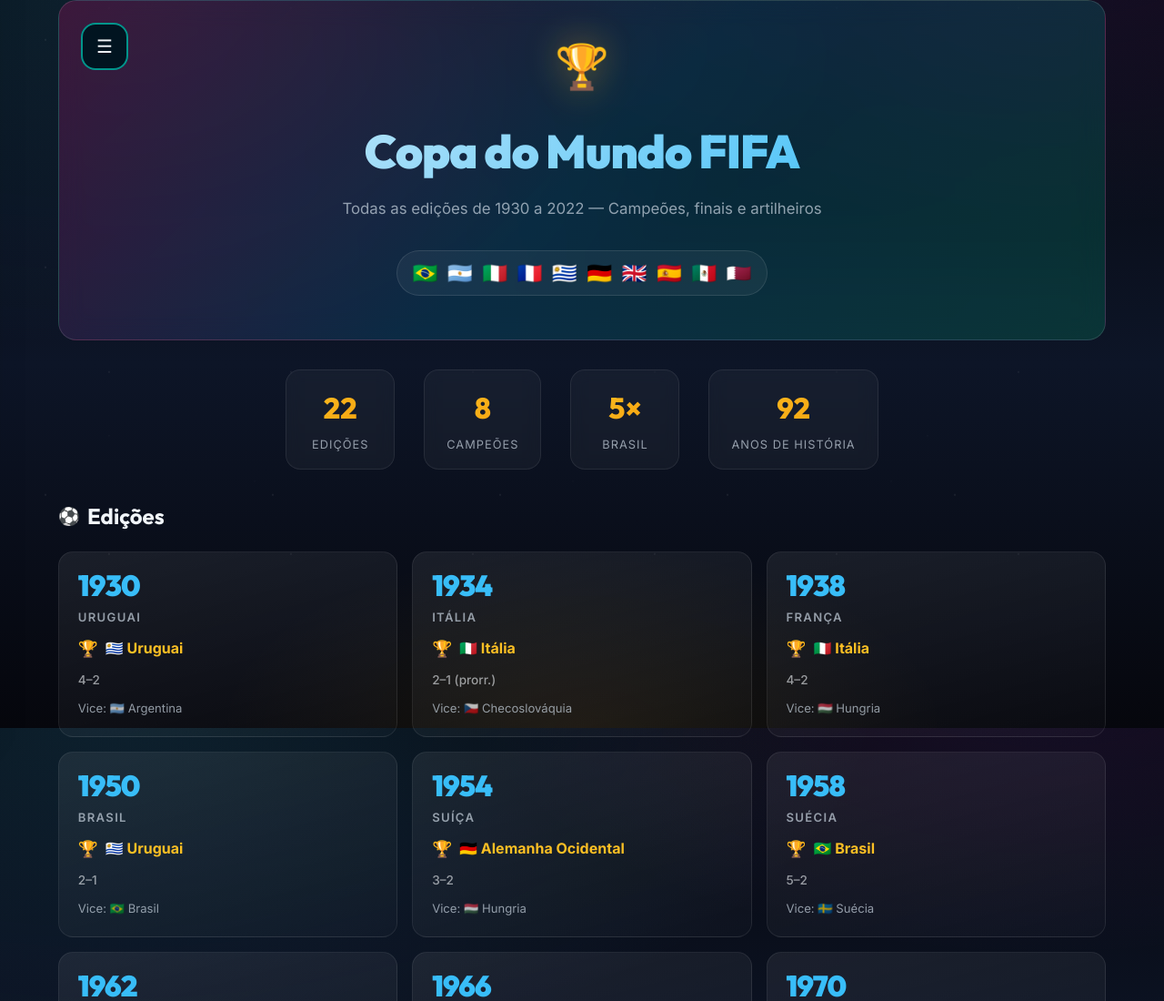
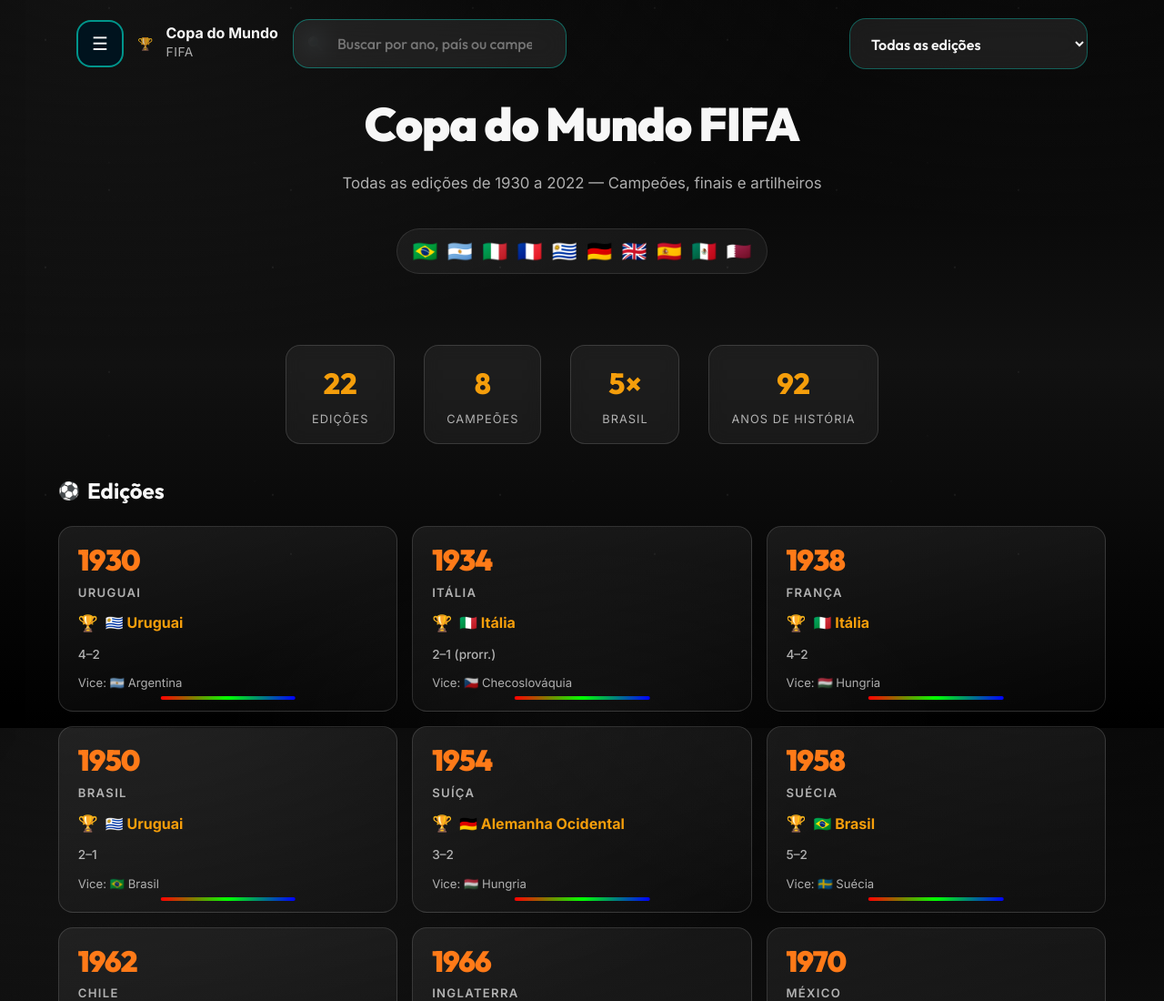
Before and after one commit to pedroquemtatristenaotamais/pedromiguelcopadomundo2ds, a plain HTML site: page index.html in a window 1280 px wide. Shown: the top 1100 px of the page at 91% size. Drawn offline with Linux system fonts and the light colour scheme.

Commit message:
UI: replace blue with orange/gold; add per-card champion stripe; set --champ-color in app.js

```diff
--- a/app.js
+++ b/app.js
@@ -86,6 +86,38 @@
         <div class="ed-score">${ed.score}</div>
         <div class="ed-runner-up">Vice: ${getFlag(ed.runner)} ${ed.runnerPt}</div>
       `;
+
+      // Set a champion color (used by CSS --champ-color for the hover stripe)
+      const championColors = {
+        Brazil: '#009c3b',
+        Argentina: '#74b9ff',
+        Uruguay: '#6fc2e6',
+        Italy: '#0072bc',
+        France: '#002395',
+        England: '#cf142b',
+        Germany: '#000000',
+        'West Germany': '#000000',
+        Spain: '#c60b1e',
+        Netherlands: '#ff7f00',
+        Croatia: '#ff0000',
+        Sweden: '#006aa7',
+        Poland: '#dc143c',
+        Hungary: '#d20000',
+        'Czechoslovakia': '#d7141a',
+        Russia: '#0033a0',
+        Japan: '#bc002d',
+        'South Korea': '#003478',
+        'South Africa': '#008053',
+        Chile: '#d52b1e',
+        Mexico: '#006847',
+        'United States': '#b22234',
+        Switzerland: '#e2001a',
+        Qatar: '#8a1538'
+      };
+
+      const champKey = ed.champion || ed.champPt || '';
+      const champColor = championColors[champKey] || getComputedStyle(document.documentElement).getPropertyValue('--secondary').trim() || '#ff7a18';
+      card.style.setProperty('--champ-color', champColor);
 
       gridContainer.appendChild(card);
     });
--- a/index.html
+++ b/index.html
@@ -11,10 +11,35 @@
 <body class="home">
   <div class="container">
     <header>
-      <button class="menu-toggle" id="menuToggle" aria-label="Abrir menu da Copa">☰</button>
-      <span class="trophy-icon">🏆</span>
-      <h1>Copa do Mundo FIFA</h1>
-      <p class="subtitle">Todas as edições de 1930 a 2022 — Campeões, finais e artilheiros</p>
+      <div class="topbar">
+        <div class="topbar-brand">
+          <button class="menu-toggle" id="menuToggle" aria-label="Abrir menu da Copa">☰</button>
+          <a class="brand" href="index.html">
+            <span class="trophy-icon">🏆</span>
+            <div>
+              <strong>Copa do Mundo</strong>
+              <span>FIFA</span>
+            </div>
+          </a>
+        </div>
+
+        <div class="search-row">
+          <div class="search-wrapper">
+            <input id="search" type="search" placeholder="Buscar por ano, país ou campeão..." aria-label="Buscar edições">
+          </div>
+          <select id="filter" aria-label="Filtrar por período">
+            <option value="all">Todas as edições</option>
+            <option value="pre1950">Antes de 1950</option>
+            <option value="1950-1990">1950 – 1990</option>
+            <option value="1994-2022">1994 – 2022</option>
+          </select>
+        </div>
+      </div>
+
+      <div class="hero-row">
+        <h1>Copa do Mundo FIFA</h1>
+        <p class="subtitle">Todas as edições de 1930 a 2022 — Campeões, finais e artilheiros</p>
+      </div>
 
       <div class="flag-strip" aria-label="Bandeiras de países campeões da Copa do Mundo">
         <span>🇧🇷</span>
@@ -28,24 +53,12 @@
         <span>🇲🇽</span>
         <span>🇶🇦</span>
       </div>
-
     </header>
 
     <aside class="site-sidebar" id="mainSidebar" aria-hidden="true">
       <button class="sidebar-close" id="sidebarClose" aria-label="Fechar menu">×</button>
       <div class="sidebar-body">
         <div class="sidebar-brand">Copa do Mundo FIFA</div>
-        <div class="sidebar-search">
-          <div class="search-wrapper">
-            <input id="search" type="search" placeholder="Buscar por ano, país ou campeão..." aria-label="Buscar edições">
-          </div>
-          <select id="filter" aria-label="Filtrar por período">
-            <option value="all">Todas as edições</option>
-            <option value="pre1950">Antes de 1950</option>
-            <option value="1950-1990">1950 – 1990</option>
-            <option value="1994-2022">1994 – 2022</option>
-          </select>
-        </div>
         <nav class="sidebar-links" aria-label="Links rápidos">
           <a href="history.html">História</a>
           <a href="statistics.html">Estatísticas</a>
--- a/style.css
+++ b/style.css
@@ -7,21 +7,22 @@
 
 /* ─── Design Tokens ─── */
 :root {
-  --bg: #06070d;
-  --surface: #0d1117;
-  --card: rgba(13, 17, 23, 0.75);
-  --card-border: rgba(255, 255, 255, 0.06);
-  --accent: #38bdf8;
-  --accent-glow: rgba(56, 189, 248, 0.25);
-  --accent2: #a855f7;
-  --accent2-glow: rgba(168, 85, 247, 0.2);
-  --gold: #fbbf24;
-  --gold-glow: rgba(251, 191, 36, 0.2);
-  --muted: rgba(203, 213, 225, 0.7);
-  --text: #f1f5f9;
-  --text-dim: rgba(241, 245, 249, 0.6);
-  --glass: rgba(255, 255, 255, 0.04);
-  --glass-border: rgba(255, 255, 255, 0.08);
+  --bg: #000000;
+  --surface: #111111;
+  --card: rgba(17, 17, 17, 0.8);
+  --card-border: rgba(255, 255, 255, 0.12);
+  --accent: #ffffff;
+  --accent-glow: rgba(255, 255, 255, 0.16);
+  --accent2: #d4d4d4;
+  --accent2-glow: rgba(212, 212, 212, 0.16);
+  --secondary: #ff7a18; /* laranja secundária */
+  --gold: #f59e0b; /* dourado */
+  --gold-glow: rgba(245, 158, 11, 0.16);
+  --muted: rgba(226, 226, 226, 0.76);
+  --text: #f7f7f7;
+  --text-dim: rgba(247, 247, 247, 0.7);
+  --glass: rgba(255, 255, 255, 0.05);
+  --glass-border: rgba(255, 255, 255, 0.14);
   --radius: 16px;
   --radius-sm: 10px;
   --radius-xs: 6px;
@@ -57,19 +58,19 @@
 /* ─── Home Page Background ─── */
 body.home {
   background:
-    radial-gradient(ellipse 1400px 700px at 10% -5%, rgba(56, 189, 248, 0.15), transparent 60%),
-    radial-gradient(ellipse 1200px 600px at 90% -10%, rgba(168, 85, 247, 0.12), transparent 55%),
-    radial-gradient(ellipse 800px 400px at 50% 100%, rgba(251, 191, 36, 0.08), transparent 50%),
-    linear-gradient(180deg, #06070d 0%, #0d1527 50%, #06070d 100%);
+    radial-gradient(ellipse 1400px 700px at 10% -5%, rgba(255, 255, 255, 0.08), transparent 60%),
+    radial-gradient(ellipse 1200px 600px at 90% -10%, rgba(255, 255, 255, 0.05), transparent 55%),
+    radial-gradient(ellipse 800px 400px at 50% 100%, rgba(255, 255, 255, 0.04), transparent 50%),
+    linear-gradient(180deg, #000000 0%, #111111 50%, #000000 100%);
 }
 
 /* ─── Edition Page (Flag-Themed) Background ─── */
 body.edition-page {
   background:
-    radial-gradient(ellipse 1400px 700px at 15% -10%, var(--flag-a), transparent 55%),
-    radial-gradient(ellipse 1200px 600px at 85% 0%, var(--flag-b), transparent 50%),
-    radial-gradient(ellipse 600px 400px at 50% 80%, var(--flag-c), transparent 45%),
-    linear-gradient(180deg, #06070d 0%, #0a0f1a 50%, #06070d 100%);
+    radial-gradient(ellipse 1400px 700px at 15% -10%, rgba(255,255,255,0.08), transparent 55%),
+    radial-gradient(ellipse 1200px 600px at 85% 0%, rgba(255,255,255,0.05), transparent 50%),
+    radial-gradient(ellipse 600px 400px at 50% 80%, rgba(255,255,255,0.04), transparent 45%),
+    linear-gradient(180deg, #000000 0%, #111111 50%, #000000 100%);
   color: var(--flag-text);
 }
 
@@ -107,14 +108,80 @@
    HEADER
    ═══════════════════════════════════════════════════ */
 header {
-  padding: 2.5rem 1.5rem 1.5rem;
-  text-align: center;
+  padding: 1.25rem 1.25rem 1.35rem;
+  text-align: left;
   position: relative;
   z-index: 1;
-  background: linear-gradient(135deg, rgba(255, 0, 125, 0.2), rgba(0, 181, 255, 0.15), rgba(0, 255, 168, 0.14));
-  border: 1px solid rgba(255,255,255,0.12);
-  border-radius: calc(var(--radius) + 4px);
-  backdrop-filter: blur(14px);
+  display: grid;
+  gap: 1.25rem;
+  background: transparent;
+  border: none;
+  border-radius: 0;
+  backdrop-filter: none;
+}
+
+.topbar {
+  display: flex;
+  align-items: center;
+  justify-content: space-between;
+  gap: 1rem;
+  flex-wrap: wrap;
+}
+
+.topbar-brand {
+  display: flex;
+  align-items: center;
+  gap: 0.95rem;
+}
+
+.topbar-brand .brand {
+  display: inline-flex;
+  align-items: center;
+  gap: 0.85rem;
+  text-decoration: none;
+  color: inherit;
+}
+
+.topbar-brand strong {
+  display: block;
+  font-size: 1rem;
+  line-height: 1.1;
+}
+
+.topbar-brand span {
+  display: block;
+  color: var(--muted);
+  font-size: 0.86rem;
+  letter-spacing: 0.04em;
+}
+
+.search-row {
+  display: flex;
+  align-items: center;
+  gap: 0.9rem;
+  flex: 1;
+  min-width: 260px;
+}
+
+.search-row .search-wrapper {
+  flex: 1;
+  min-width: 0;
+}
+
+.search-row select {
+  width: min(280px, 30%);
+}
+
+.hero-row {
+  display: grid;
+  gap: 0.65rem;
+  place-items: center;
+  text-align: center;
+}
+
+.hero-row .subtitle {
+  max-width: 720px;
+  margin: 0 auto;
 }
 
 header h1 {
@@ -123,17 +190,8 @@
   font-weight: 900;
   letter-spacing: -0.02em;
   margin: 0;
-  background: linear-gradient(135deg, #f1f5f9, var(--accent), var(--gold));
-  background-size: 200% 200%;
-  -webkit-background-clip: text;
-  -webkit-text-fill-color: transparent;
-  background-clip: text;
-  animation: gradientShift 6s ease infinite;
-}
-
-@keyframes gradientShift {
-  0%, 100% { background-position: 0% 50%; }
-  50% { background-position: 100% 50%; }
+  color: var(--text);
+  text-shadow: none;
 }
 
 header .subtitle {
@@ -163,11 +221,11 @@
 
 /* Trophy icon */
 .trophy-icon {
-  font-size: 3rem;
+  font-size: 2.4rem;
   display: block;
-  margin-bottom: 0.5rem;
-  filter: drop-shadow(0 0 20px rgba(251, 191, 36, 0.4));
-  animation: float 3s ease-in-out infinite;
+  margin-bottom: 0;
+  filter: none;
+  animation: none;
 }
 
 @keyframes float {
@@ -275,9 +333,7 @@
 }
 
 .menu-toggle {
-  position: absolute;
-  top: 1.5rem;
-  left: 1.5rem;
+  position: static;
   width: 52px;
   height: 52px;
   border-radius: 16px;
@@ -658,7 +714,7 @@
   inset: 0;
   background: radial-gradient(
     circle at 30% 20%,
-    rgba(56, 189, 248, 0.08),
+    rgba(255, 122, 24, 0.06),
     transparent 60%
   );
   opacity: 0;
@@ -667,11 +723,11 @@
 
 .ed-card:hover {
   transform: translateY(-6px) scale(1.01);
-  border-color: rgba(56, 189, 248, 0.25);
+  border-color: rgba(255, 122, 24, 0.28);
   box-shadow:
     0 16px 50px rgba(0, 0, 0, 0.5),
-    0 0 0 1px rgba(56, 189, 248, 0.15) inset,
-    0 0 40px rgba(56, 189, 248, 0.05);
+    0 0 0 1px rgba(255, 122, 24, 0.12) inset,
+    0 0 40px rgba(255, 122, 24, 0.04);
 }
 
 .ed-card:hover::before {
@@ -683,7 +739,7 @@
   font-size: 2rem;
   font-weight: 900;
   letter-spacing: -0.03em;
-  color: var(--accent);
+  color: var(--secondary);
   line-height: 1;
 }
 
@@ -725,19 +781,25 @@
 
 /* Colored stripe at bottom of card based on champion */
 .ed-card::after {
+  /* centered small stripe (default: RGB) */
   content: '';
   position: absolute;
-  bottom: 0;
-  left: 0;
-  right: 0;
-  height: 3px;
-  background: linear-gradient(90deg, var(--accent), var(--gold), var(--accent2));
-  opacity: 0;
-  transition: opacity var(--transition);
+  bottom: 12px;
+  left: 50%;
+  transform: translateX(-50%);
+  width: 40%;
+  height: 4px;
+  border-radius: 4px;
+  background: linear-gradient(90deg, rgb(255,0,0), rgb(0,255,0), rgb(0,0,255));
+  box-shadow: 0 0 0 rgba(0,0,0,0);
+  transition: background 320ms ease, box-shadow 320ms ease, transform 320ms ease;
 }
 
 .ed-card:hover::after {
-  opacity: 1;
+  /* on hover, use the champion color provided by JS via --champ-color */
+  background: linear-gradient(90deg, var(--champ-color, var(--secondary)), color-mix(in srgb, var(--champ-color, var(--secondary)) 60%, white));
+  box-shadow: 0 6px 20px color-mix(in srgb, var(--champ-color, var(--secondary)) 40%, black);
+  transform: translateX(-50%) scaleX(1.06);
 }
 
 /* ═══════════════════════════════════════════════════
```
